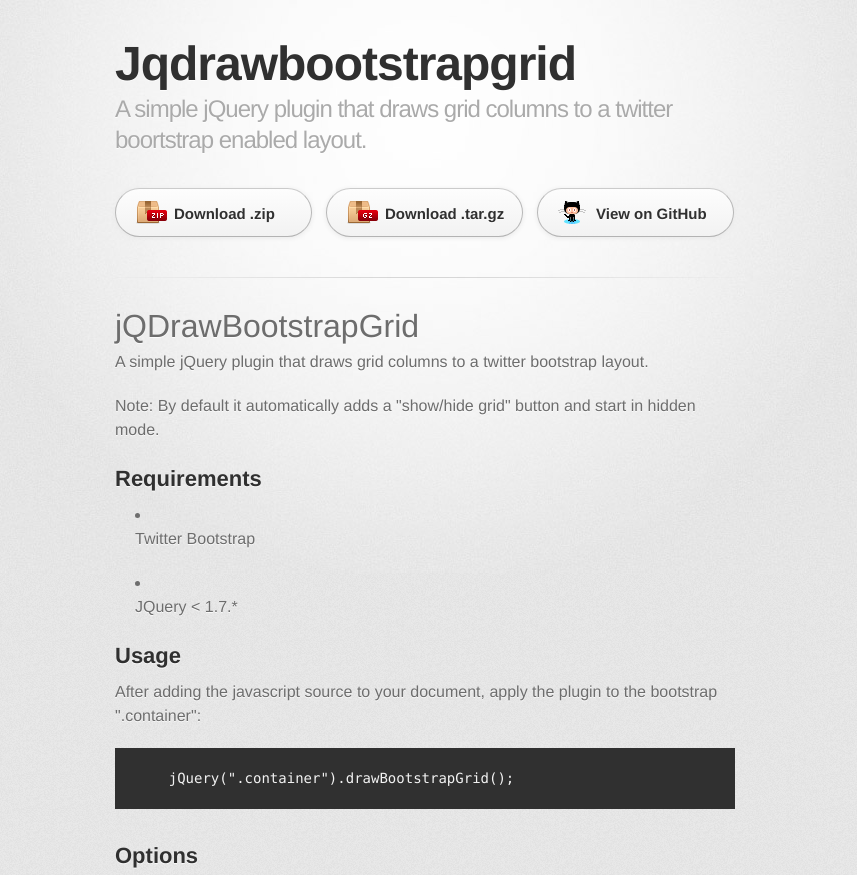
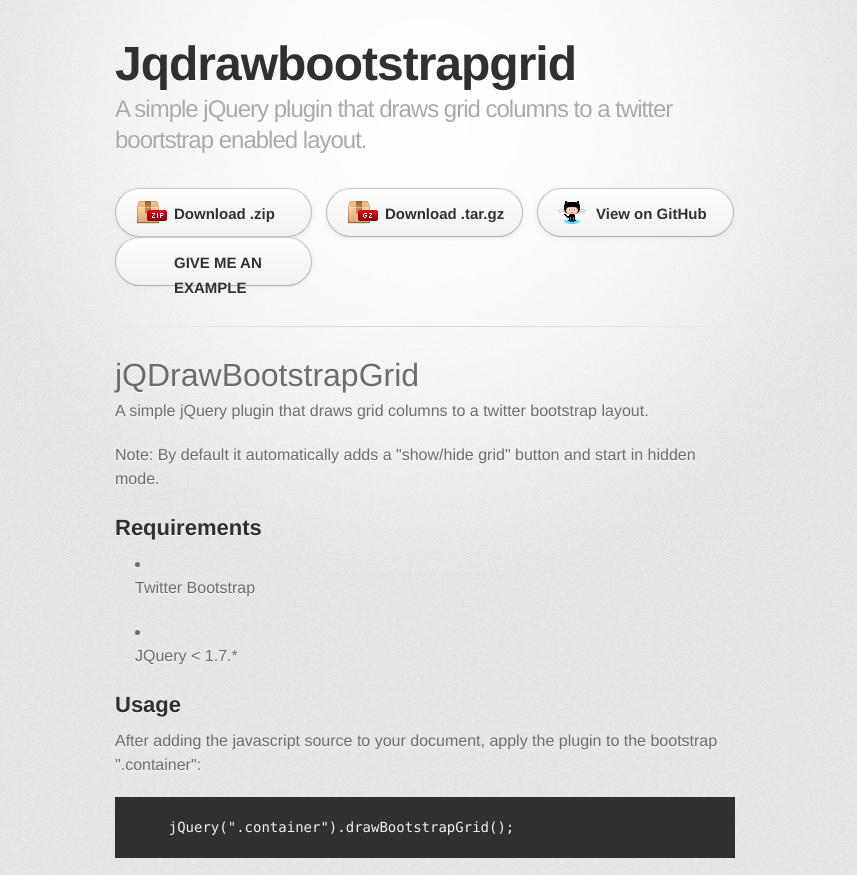
Before and after one commit to cpolzer/jQDrawBootstrapGrid, a plain HTML site: page index.html in a window 1280 px wide. Shown: the top 875 px of the page, without its empty margins (215-1072 px from the left). Drawn offline with Linux system fonts and the light colour scheme; a web font is replaced by a local one.

Commit message:
added example link

```diff
--- a/index.html
+++ b/index.html
@@ -26,6 +26,7 @@
           <a href="https://github.com/plozi/jQDrawBootstrapGrid/zipball/master" id="download-zip" class="button"><span>Download .zip</span></a>
           <a href="https://github.com/plozi/jQDrawBootstrapGrid/tarball/master" id="download-tar-gz" class="button"><span>Download .tar.gz</span></a>
           <a href="https://github.com/plozi/jQDrawBootstrapGrid" id="view-on-github" class="button"><span>View on GitHub</span></a>
+            <a href="example/ex.html" id="view-example" class="button"><span>GIVE ME AN EXAMPLE</span></a>
         </section>
 
         <hr>
```
